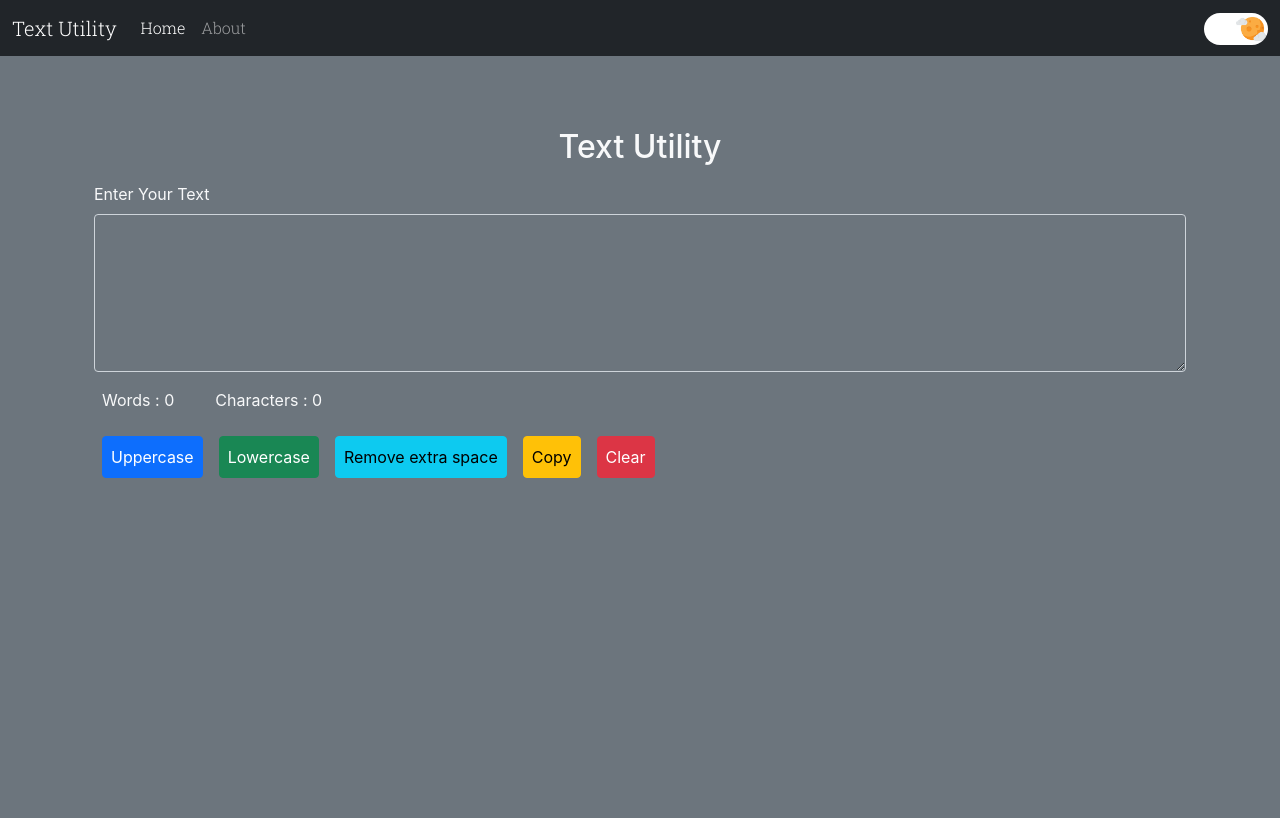
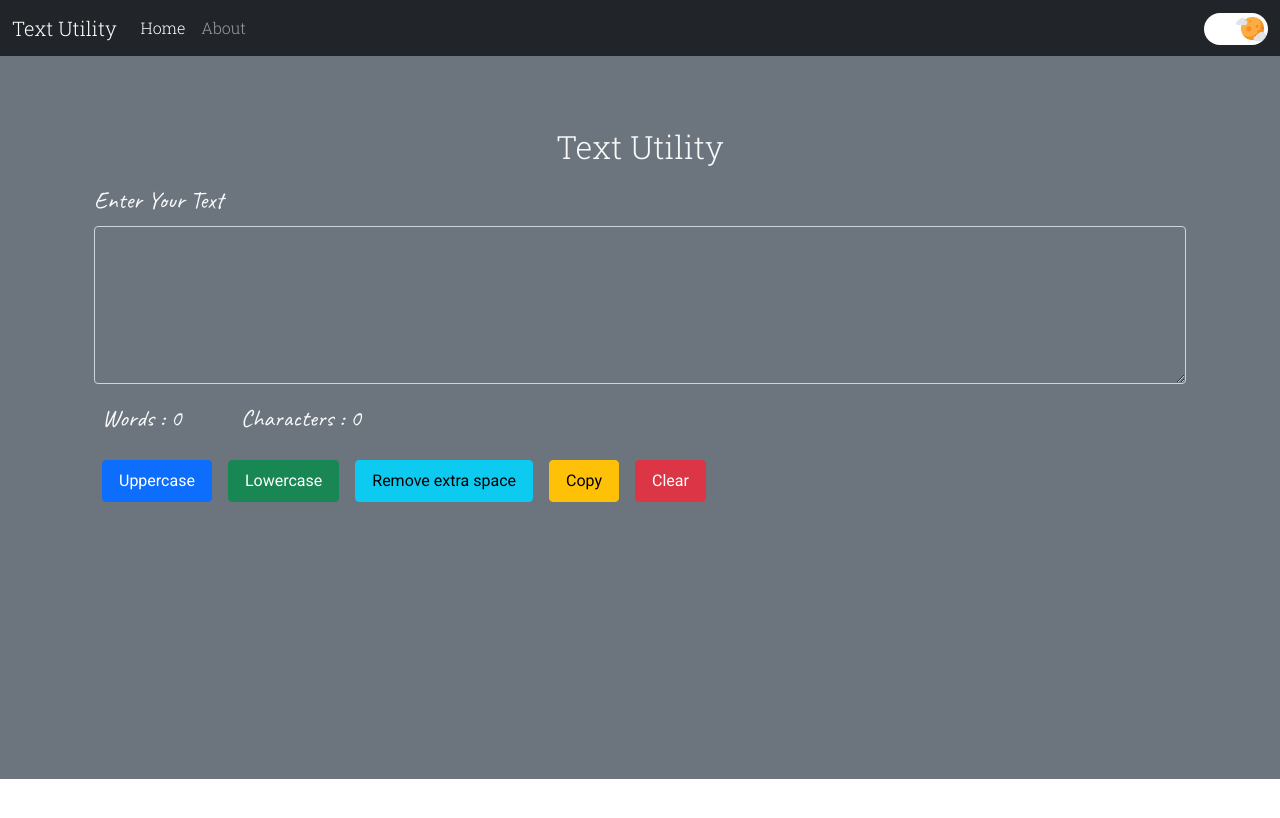
Before and after one commit to Soumodip-Paul/TextUtility, a React (Create React App) app: page / in a window 1280 px wide. Shown: the top 818 px of the page. Built offline with nearby package versions, Linux system fonts and the light colour scheme.

Commit message:
prod build included

```diff
--- a/src/App.css
+++ b/src/App.css
@@ -1,6 +1,19 @@
 @import url(https://fonts.googleapis.com/css2?family=Roboto+Slab:wght@300&display=swap);
 @import url(https://fonts.googleapis.com/css2?family=Roboto:wght@400&display=swap);
 @import url(https://fonts.googleapis.com/css2?family=Caveat&display=swap);
+
+.btn {
+  font-family: 'Roboto', 'Roboto Slab', serif;
+}
+
+.heading {
+  font-family: 'Roboto Slab', sans-serif;
+}
+
+.hand-written {
+  font-family: "Caveat", 'Segoe UI', Tahoma, Geneva, Verdana, sans-serif;
+  font-size: 24px !important;
+}
 
 .App {
   text-align: center;
--- a/src/App.jsx
+++ b/src/App.jsx
@@ -1,11 +1,12 @@
 import './App.css';
 import NavbarComponent from './component/item/NavbarComponent';
+import Home from './component/page/Home';
+import Alert from './component/util/Alert';
+import AlertContext from './context/alertContext';
+import { About } from './component/page/About';
 import { BrowserRouter as Router, Route, Switch } from 'react-router-dom';
 import { ThemeContext } from './context/darkmode';
 import { useState } from 'react'
-import { Home } from './component/page/Home';
-import { Alert } from './component/util/Alert';
-import AlertContext from './context/alertContext';
 
 function App() {
 	const [darkMode, setDarkMode] = useState(true)
@@ -27,7 +28,7 @@ function App() {
 							<Home />
 						</Route>
 						<Route exact path="/about">
-							<div style={{ minHeight: "91.5vh" }} className={` ${darkMode && "bg-secondary"}`}></div>
+							<About />
 						</Route>
 					</Switch>
 				</Router>
--- /dev/null
+++ b/src/component/page/About.jsx
@@ -0,0 +1,18 @@
+import React, { useContext } from 'react'
+import { ThemeContext } from '../../context/darkmode'
+import { Accordion, AccordionItem } from '../util/Accordion'
+
+export const About = () => {
+    const context = useContext(ThemeContext)
+    return (
+        <div style={{ minHeight: "85.4vh" }} className={` ${context.darkMode && "bg-secondary"}`}>
+            <div className="container p-4">
+                <Accordion id="about">
+                    <AccordionItem id="about1" header="A1" parentId="about" expanded>Some text 1</AccordionItem>
+                    <AccordionItem id="about2" header="A2" parentId="about">Some more text</AccordionItem>
+                    <AccordionItem id="about3" header="A3" parentId="about">And some more text</AccordionItem>
+                </Accordion>
+            </div>
+        </div>
+    )
+}
--- a/src/component/page/Home.jsx
+++ b/src/component/page/Home.jsx
@@ -2,7 +2,7 @@ import React, { useContext, useState } from 'react'
 import AlertContext from '../../context/alertContext'
 import { ThemeContext } from '../../context/darkmode'
 
-export const Home = () => {
+const Home = () => {
 
     const theme = useContext(ThemeContext)
     const setAlert = useContext(AlertContext)
@@ -38,18 +38,20 @@ export const Home = () => {
     }
 
     return (
-        <div className={`${theme.darkMode && "bg-secondary text-light"}`} style={{ minHeight: "91.5vh" }}>
+        <div className={`${theme.darkMode && "bg-secondary text-light"}`} style={{ minHeight: "85.4vh" }}>
             <div className={`p-4 container `}>
-                <h2 className="p-2 text-center">Text Utility</h2>
-                <label htmlFor="texgtInput" className="form-label">Enter Your Text</label>
+                <h2 className="p-2 text-center heading">Text Utility</h2>
+                <label htmlFor="texgtInput" className="form-label hand-written">Enter Your Text</label>
                 <textarea className={`form-control ${theme.darkMode && "bg-secondary text-light"}`} id="texgtInput" rows="6" value={text} onChange={(e) => setText(e.target.value)}></textarea>
-                <p className="mx-2 my-3">Words : {calculateWords()} &emsp;&emsp; Characters : {text.length}</p>
-                <button type="button" className="p-2 m-2 btn btn-primary" onClick={toUpperCase}>Uppercase</button>
-                <button type="button" className="p-2 m-2 btn btn-success" onClick={toLowerCase}>Lowercase</button>
-                <button type="button" className="p-2 m-2 btn btn-info" onClick={removeExtraSpace}>Remove extra space</button>
-                <button type="button" className="p-2 m-2 btn btn-warning" onClick={copyToClipboard}>Copy</button>
-                <button type="button" className="p-2 m-2 btn btn-danger" onClick={clearText}>Clear</button>
+                <p className="mx-2 my-3 hand-written">Words : {calculateWords()} &emsp;&emsp; Characters : {text.length}</p>
+                <button type="button" className="py-2 px-3 m-2 btn btn-primary" onClick={toUpperCase}>Uppercase</button>
+                <button type="button" className="py-2 px-3 m-2 btn btn-success" onClick={toLowerCase}>Lowercase</button>
+                <button type="button" className="py-2 px-3 m-2 btn btn-info" onClick={removeExtraSpace}>Remove extra space</button>
+                <button type="button" className="py-2 px-3 m-2 btn btn-warning" onClick={copyToClipboard}>Copy</button>
+                <button type="button" className="py-2 px-3 m-2 btn btn-danger" onClick={clearText}>Clear</button>
             </div>
         </div>
     )
 }
+
+export default Home;
--- /dev/null
+++ b/src/component/util/Accordion.jsx
@@ -0,0 +1,36 @@
+import React, {useContext} from 'react'
+import PropTypes from 'prop-types'
+import { ThemeContext } from '../../context/darkmode'
+
+export const Accordion = ({id,children}) => {
+    return (
+        <div className="accordion" id={id}>
+            {children}
+        </div>
+    )
+}
+
+export const AccordionItem = ({header,id,expanded,children,parentId}) => {
+    const darkTheme = useContext(ThemeContext)
+    return (
+        <div className="accordion-item">
+            <h2 className="accordion-header" id={id}>
+                <button className={`accordion-button ${!expanded && "collapsed"} ${darkTheme.darkMode && "bg-secondary text-light"}`} type="button" data-bs-toggle="collapse" data-bs-target={`#collapse${id}`} aria-expanded={expanded} aria-controls="collapseThree">
+                   {header}
+                </button>
+            </h2>
+            <div id={`collapse${id}`} className={`accordion-collapse collapse ${expanded && "show"} ${darkTheme.darkMode && "bg-secondary text-light"}`} aria-labelledby={id} data-bs-parent={`#${parentId}`}>
+                <div className="accordion-body">
+                    {children}
+                </div>
+            </div>
+        </div>
+    )
+}
+
+AccordionItem.propTypes ={
+    header: PropTypes.string.isRequired,
+    id: PropTypes.string.isRequired,
+    expanded: PropTypes.bool,
+    parentId: PropTypes.string.isRequired,
+}
--- a/src/component/util/Alert.jsx
+++ b/src/component/util/Alert.jsx
@@ -1,7 +1,7 @@
 import React, { useContext } from 'react'
 import { ThemeContext } from '../../context/darkmode'
 
-export const Alert = ({ children }) => {
+const Alert = ({ children }) => {
     const theme = useContext(ThemeContext)
     return (
         <div style={{ height: "40px" }} className={` ${theme.darkMode && "bg-secondary"}`}>
@@ -14,3 +14,5 @@ export const Alert = ({ children }) => {
 Alert.propTypes = {
 
 }
+
+export default Alert
```
Also changed, not shown: 18 other files (tests, documents, lock files or other folders).
